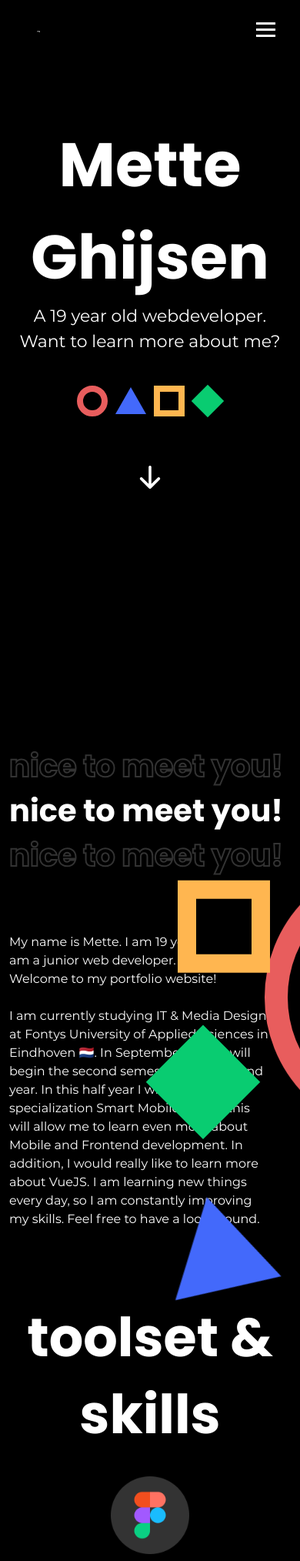
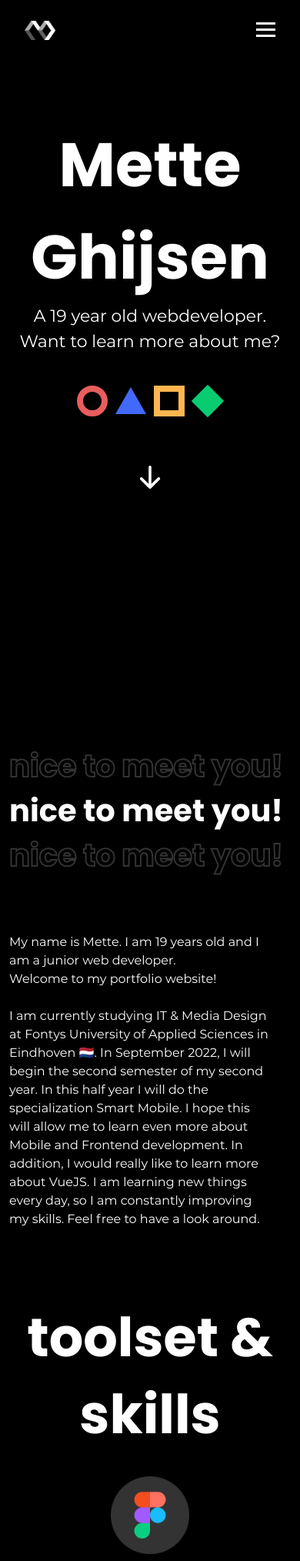
Before and after one commit to metteghijsen/metteghijsen.nl, a PHP site: page / in a window 390 px wide; the page is wider, and only the part inside the window is pictured. Shown: the top 2028 px of that part at 77% size. Run offline with PHP 8.4, Linux system fonts and the light colour scheme; some web fonts are replaced.

Commit message:
Kleine aanpassingen gedaan responsiveness homepagina

```diff
--- a/css/style.css
+++ b/css/style.css
@@ -284,10 +284,6 @@ a.nav-logo{
 .nav-logo img{
     width: 45%;
     z-index: 5;
-}
-
-@media screen {
-
 }
 
 /*Home-styling*/
@@ -1025,7 +1021,8 @@ a.nav-logo{
     }
 
     .nav-logo img{
-        width: 10%;
+        width: 130%;
+        margin-left: -2vh;
     }
 
     .hamburger {
@@ -1061,6 +1058,23 @@ a.nav-logo{
     .contact h2{
         font-size: 40px;
         line-height: 40px;
+    }
+
+    .playground h2{
+        font-size: 40px;
+        line-height: 40px;
+    }
+
+    .nicetomeetyou-shapes{
+        display: none;
+    }
+
+    .contact-shapes {
+        display: none;
+    }
+
+    .partner-logos{
+
     }
 }
 
--- a/index.html
+++ b/index.html
@@ -383,7 +383,7 @@ Als je vragen hebt, neem vooral contact met me op. Ik help je graag!
     <section class="partners">
         <div class="container">
             <div class="row">
-                <div class="col-sm-12">
+                <div class="col-md-12">
                     <!--                    <div class="partners-title" data-aos="fade-up" data-aos-duration="500">-->
                     <!--                        <h2>some amazing partners</h2>-->
                     <!--                    </div>-->
```
